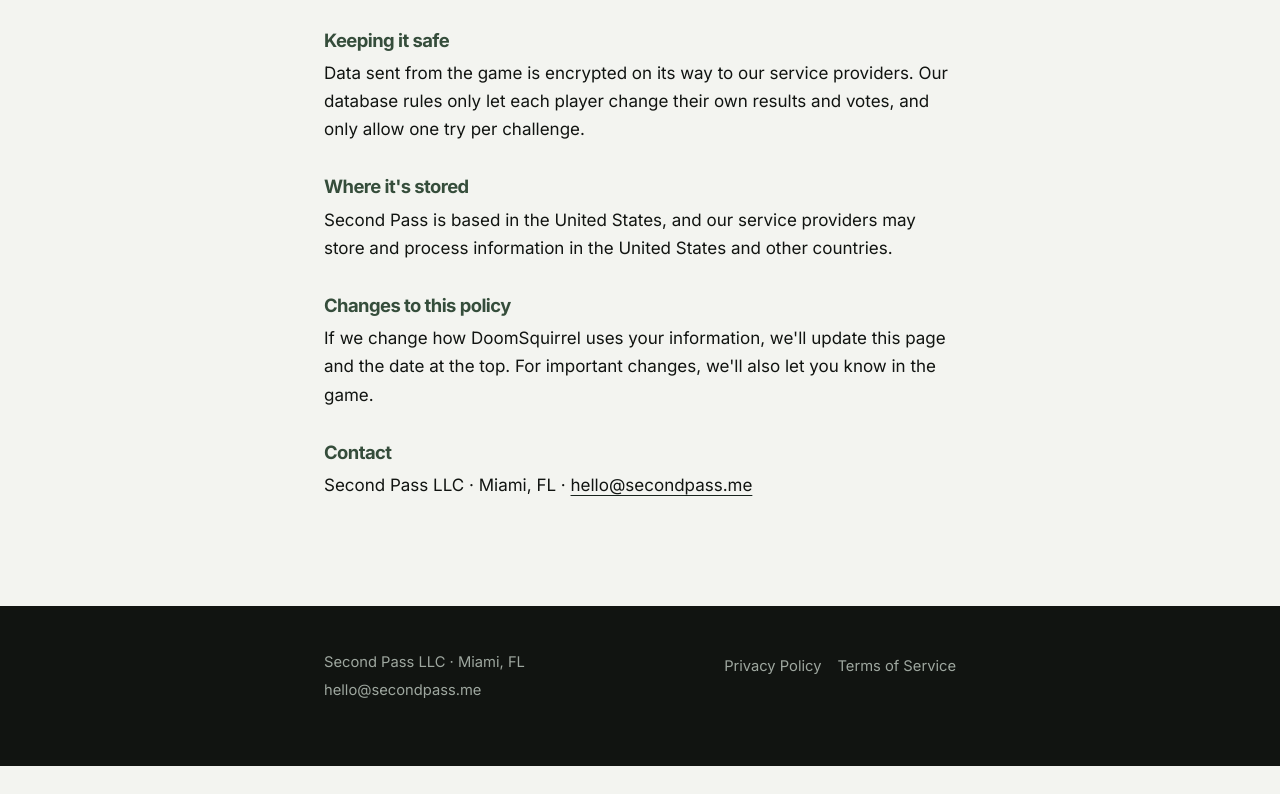
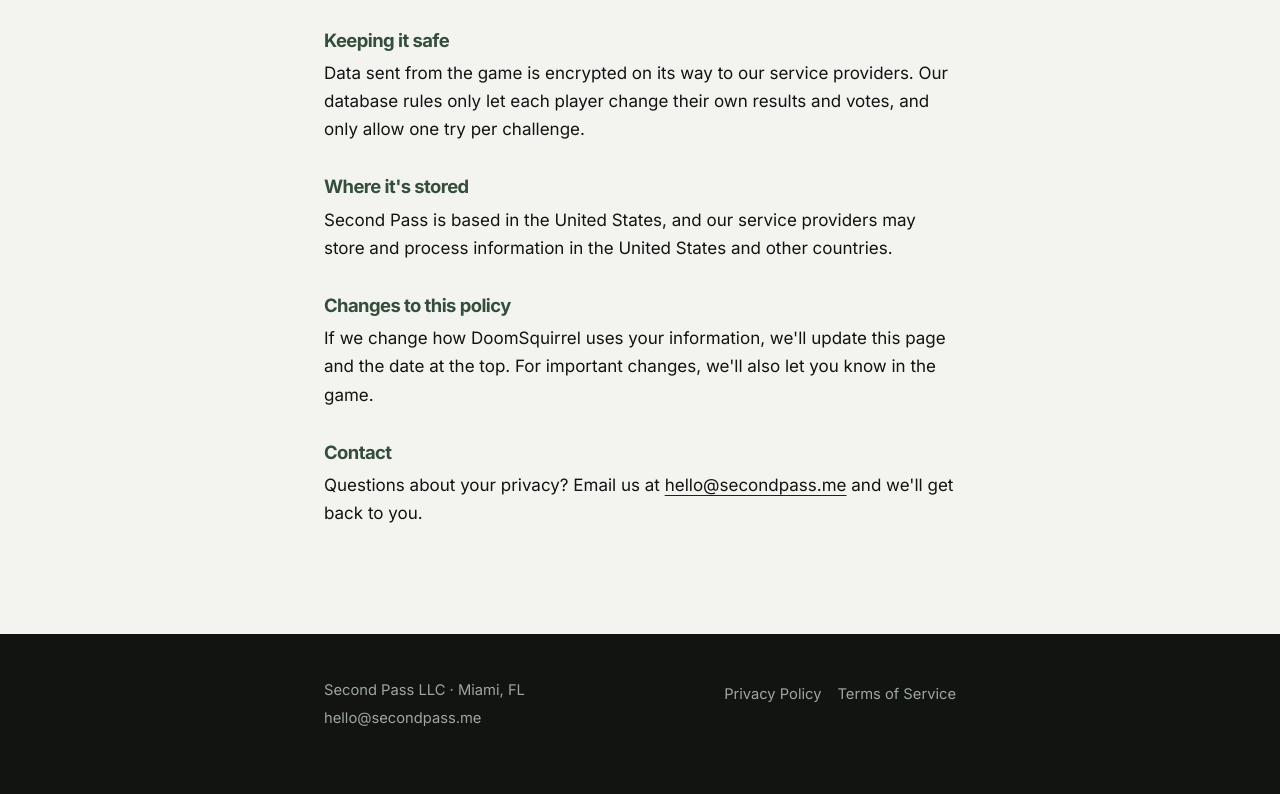
Before and after one commit to gcapri03/SecondPass, a plain HTML site: page doomsquirrel-privacy.html in a window 1280 px wide. Shown: the part 3340-4134 px from the top of the page. Before the commit the page ends 4106 px from the top, so only its background shows below. Drawn offline with Linux system fonts and the light colour scheme.

Commit message:
Privacy contact us update

```diff
--- a/doomsquirrel-privacy.html
+++ b/doomsquirrel-privacy.html
@@ -102,7 +102,7 @@
   <p>If we change how DoomSquirrel uses your information, we'll update this page and the date at the top. For important changes, we'll also let you know in the game.</p>
 
   <h2>Contact</h2>
-  <p>Second Pass LLC · Miami, FL · <a href="mailto:hello@secondpass.me">hello@secondpass.me</a></p>
+  <p>Questions about your privacy? Email us at <a href="mailto:hello@secondpass.me">hello@secondpass.me</a> and we'll get back to you.</p>
 </section>
 </main>
 
```
Also changed, not shown: doomsquirrel-support.html (+1 -1 lines).
